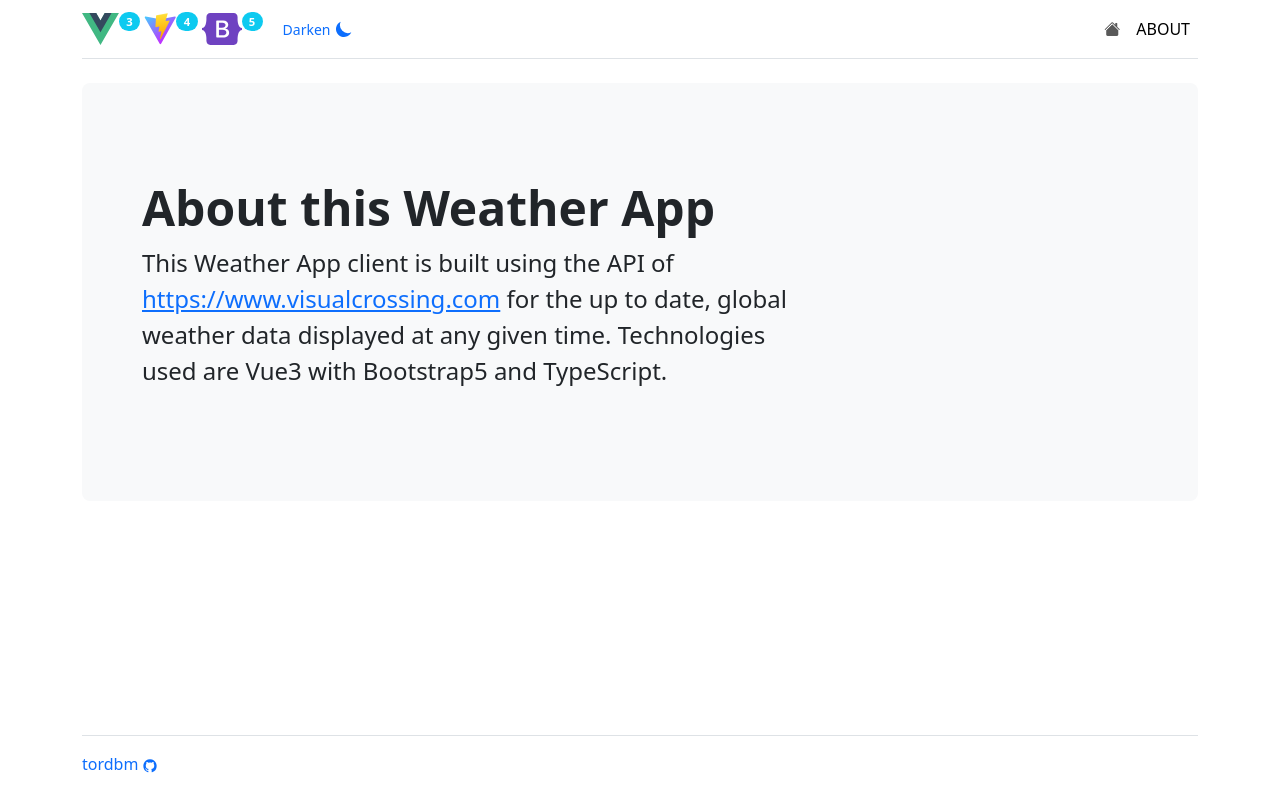
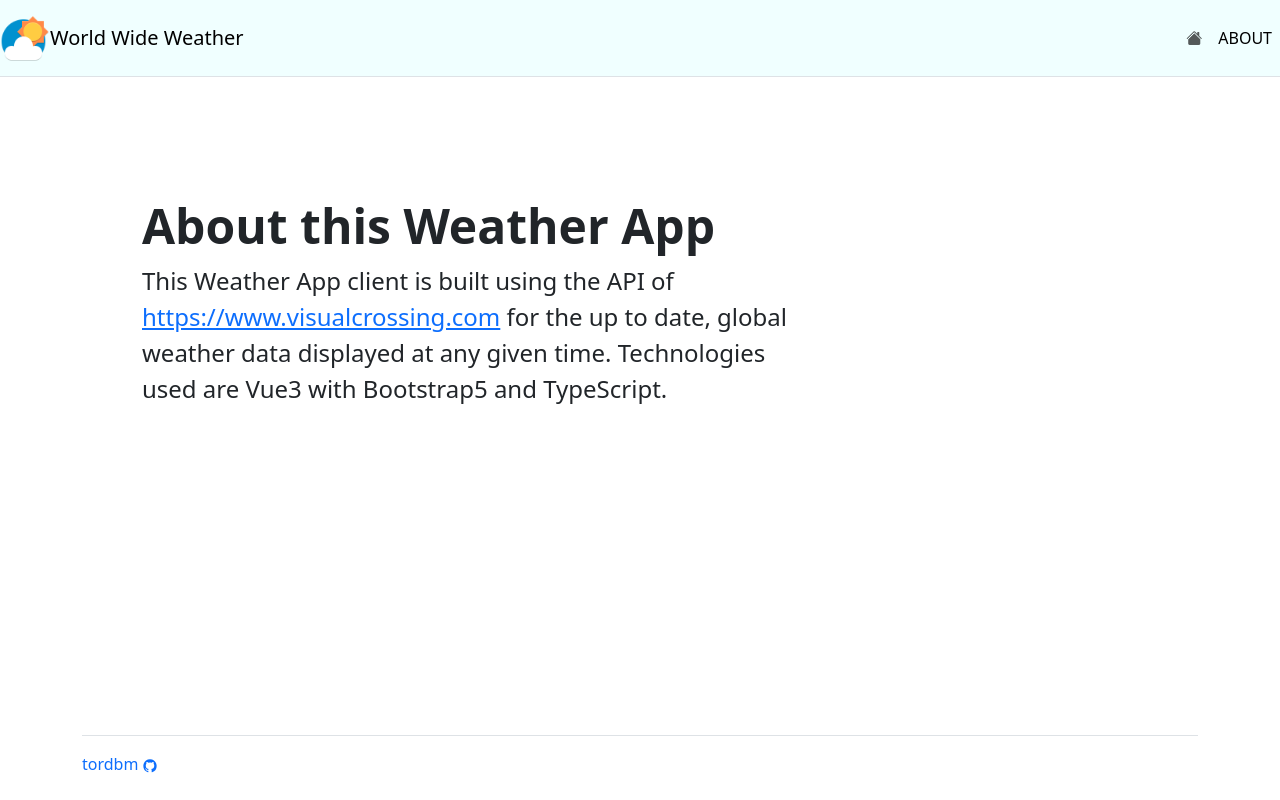
Before and after one commit to tordbm/WeatherApp-client, a Vue app: page /WeatherApp-client/about in a window 1280 px wide. Built offline with nearby package versions, Linux system fonts and the light colour scheme.

Commit message:
major design overhaul, patch 1.2

```diff
--- a/package.json
+++ b/package.json
@@ -1,5 +1,5 @@
 {
-  "version": "1.1.5",
+  "version": "1.2",
   "description": "WeatherApp-client front end written in Vue.js",
   "homepage": "https://tordbm.github.io/WeatherApp-client/",
   "license": "CC-BY-4.0",
--- a/src/App.vue
+++ b/src/App.vue
@@ -3,7 +3,7 @@
 </template>
 
 <style lang="scss">
-.box {
+body {
   background-color: var(--bs-tertiary-bg);
 }
 </style>
--- a/src/components/Heads.vue
+++ b/src/components/Heads.vue
@@ -1,11 +1,7 @@
 <template>
-  <div class="container-fluid py-4">
+  <div class="container-fluid py-4 d-flex justify-content-center">
     <h1 class="display-6 fw-bold">
       <slot></slot>
-      <img
-        src="@/icons/partially-sunny.png"
-        alt="Sun behind cloud"
-        height="100" />
     </h1>
   </div>
 </template>
--- a/src/components/Nav.vue
+++ b/src/components/Nav.vue
@@ -1,109 +1,16 @@
 <template>
-  <div class="container">
-    <nav class="navbar navbar-expand-lg mb-4 border-bottom">
+  <nav
+    class="navbar navbar-expand-lg mb-4 border-bottom"
+    style="background-color: azure">
     <router-link
       :to="routes[0].path"
       class="navbar-brand d-flex align-items-center text-decoration-none">
-        <svg
-          xmlns="http://www.w3.org/2000/svg"
-          height="32"
-          viewBox="0 0 261.76 226.69">
-          <path
-            d="M161.096.001l-30.225 52.351L100.647.001H-.005l130.877 226.688L261.749.001z"
-            fill="#41b883" />
-          <path
-            d="M161.096.001l-30.225 52.351L100.647.001H52.346l78.526 136.01L209.398.001z"
-            fill="#34495e" />
-        </svg>
-        <sup><small class="badge rounded-pill bg-info me-1">3</small></sup>
-        <svg
-          height="32"
-          viewBox="0 0 410 404"
-          fill="none"
-          xmlns="http://www.w3.org/2000/svg">
-          <path
-            d="M399.641 59.5246L215.643 388.545C211.844 395.338 202.084 395.378 198.228 388.618L10.5817 59.5563C6.38087 52.1896 12.6802 43.2665 21.0281 44.7586L205.223 77.6824C206.398 77.8924 207.601 77.8904 208.776 77.6763L389.119 44.8058C397.439 43.2894 403.768 52.1434 399.641 59.5246Z"
-            fill="url(#paint0_linear)" />
-          <path
-            d="M292.965 1.5744L156.801 28.2552C154.563 28.6937 152.906 30.5903 152.771 32.8664L144.395 174.33C144.198 177.662 147.258 180.248 150.51 179.498L188.42 170.749C191.967 169.931 195.172 173.055 194.443 176.622L183.18 231.775C182.422 235.487 185.907 238.661 189.532 237.56L212.947 230.446C216.577 229.344 220.065 232.527 219.297 236.242L201.398 322.875C200.278 328.294 207.486 331.249 210.492 326.603L212.5 323.5L323.454 102.072C325.312 98.3645 322.108 94.137 318.036 94.9228L279.014 102.454C275.347 103.161 272.227 99.746 273.262 96.1583L298.731 7.86689C299.767 4.27314 296.636 0.855181 292.965 1.5744Z"
-            fill="url(#paint1_linear)" />
-          <defs>
-            <linearGradient
-              id="paint0_linear"
-              x1="6.00017"
-              y1="32.9999"
-              x2="235"
-              y2="344"
-              gradientUnits="userSpaceOnUse">
-              <stop stop-color="#41D1FF" />
-              <stop offset="1" stop-color="#BD34FE" />
-            </linearGradient>
-            <linearGradient
-              id="paint1_linear"
-              x1="194.651"
-              y1="8.81818"
-              x2="236.076"
-              y2="292.989"
-              gradientUnits="userSpaceOnUse">
-              <stop stop-color="#FFEA83" />
-              <stop offset="0.0833333" stop-color="#FFDD35" />
-              <stop offset="1" stop-color="#FFA800" />
-            </linearGradient>
-          </defs>
-        </svg>
-        <sup><small class="badge rounded-pill bg-info me-1">4</small></sup>
-        <svg
-          xmlns="http://www.w3.org/2000/svg"
-          width="40"
-          height="32"
-          viewBox="0 0 118 94"
-          role="img">
-          <title>Bootstrap</title>
-          <path
-            fill-rule="evenodd"
-            clip-rule="evenodd"
-            d="M24.509 0c-6.733 0-11.715 5.893-11.492 12.284.214 6.14-.064 14.092-2.066 20.577C8.943 39.365 5.547 43.485 0 44.014v5.972c5.547.529 8.943 4.649 10.951 11.153 2.002 6.485 2.28 14.437 2.066 20.577C12.794 88.106 17.776 94 24.51 94H93.5c6.733 0 11.714-5.893 11.491-12.284-.214-6.14.064-14.092 2.066-20.577 2.009-6.504 5.396-10.624 10.943-11.153v-5.972c-5.547-.529-8.934-4.649-10.943-11.153-2.002-6.484-2.28-14.437-2.066-20.577C105.214 5.894 100.233 0 93.5 0H24.508zM80 57.863C80 66.663 73.436 72 62.543 72H44a2 2 0 01-2-2V24a2 2 0 012-2h18.437c9.083 0 15.044 4.92 15.044 12.474 0 5.302-4.01 10.049-9.119 10.88v.277C75.317 46.394 80 51.21 80 57.863zM60.521 28.34H49.948v14.934h8.905c6.884 0 10.68-2.772 10.68-7.727 0-4.643-3.264-7.207-9.012-7.207zM49.948 49.2v16.458H60.91c7.167 0 10.964-2.876 10.964-8.281 0-5.406-3.903-8.178-11.425-8.178H49.948z"
-            fill="#6f42c1"></path>
-        </svg>
-        <sup><small class="badge rounded-pill bg-info me-1">5</small></sup>
+      <img
+        src="@/icons/partially-sunny.png"
+        alt="Sun behind cloud"
+        height="50" />
+      World Wide Weather
     </router-link>
-      <section class="d-flex">
-        <a
-          href="#"
-          @click="(event) => changeTheme(event)"
-          class="text-decoration-none">
-          <div
-            v-if="themeToggler"
-            class="d-flex justify-content-between align-items-center">
-            <small class="me-1">Light Up</small>
-            <svg
-              class="p-0"
-              width="20"
-              height="20"
-              fill="currentColor"
-              viewBox="0 0 20 20"
-              xmlns="http://www.w3.org/2000/svg">
-              <path
-                d="M10 2a1 1 0 011 1v1a1 1 0 11-2 0V3a1 1 0 011-1zm4 8a4 4 0 11-8 0 4 4 0 018 0zm-.464 4.95l.707.707a1 1 0 001.414-1.414l-.707-.707a1 1 0 00-1.414 1.414zm2.12-10.607a1 1 0 010 1.414l-.706.707a1 1 0 11-1.414-1.414l.707-.707a1 1 0 011.414 0zM17 11a1 1 0 100-2h-1a1 1 0 100 2h1zm-7 4a1 1 0 011 1v1a1 1 0 11-2 0v-1a1 1 0 011-1zM5.05 6.464A1 1 0 106.465 5.05l-.708-.707a1 1 0 00-1.414 1.414l.707.707zm1.414 8.486l-.707.707a1 1 0 01-1.414-1.414l.707-.707a1 1 0 011.414 1.414zM4 11a1 1 0 100-2H3a1 1 0 000 2h1z"
-                fill-rule="evenodd"
-                clip-rule="evenodd"></path>
-            </svg>
-          </div>
-          <div v-else class="d-flex justify-content-between align-items-center">
-            <small class="me-1">Darken</small>
-            <svg
-              class="pa-0 ma-0"
-              width="20"
-              height="20"
-              fill="currentColor"
-              viewBox="0 0 20 20"
-              xmlns="http://www.w3.org/2000/svg">
-              <path
-                d="M17.293 13.293A8 8 0 016.707 2.707a8.001 8.001 0 1010.586 10.586z"></path>
-            </svg>
-          </div>
-        </a>
-      </section>
     <button
       class="navbar-toggler border-0 shadow-none"
       type="button"
@@ -133,33 +40,14 @@
       </ul>
     </div>
   </nav>
-  </div>
 </template>
 
 <script lang="ts" setup>
-import { computed, onMounted } from 'vue'
+import { computed } from 'vue'
 import { useRouter } from 'vue-router'
 import { routes } from '@/router/router'
-import { ref, type Ref } from 'vue'
-
-const themeToggler: Ref<boolean> = ref(false)
-const docElm = document.documentElement
-
-const changeTheme = (e: Event) => {
-  e.preventDefault()
-
-  themeToggler.value = !themeToggler.value
-  localStorage.theme = themeToggler.value ? 'dark' : 'light'
-  docElm.dataset.bsTheme = themeToggler.value ? 'dark' : 'light'
-}
 
 const router = useRouter()
 const activeRoute = computed(() => router.currentRoute.value.path)
 const isActive = (path: string) => path === activeRoute.value
-
-onMounted(() => {
-  const storedTheme = localStorage.theme
-  themeToggler.value = storedTheme === 'dark'
-  docElm.dataset.bsTheme = storedTheme || 'light'
-})
 </script>
--- a/src/components/WeatherData15Day.vue
+++ b/src/components/WeatherData15Day.vue
@@ -19,7 +19,7 @@
           <div class="icon-right">
             {{ parseConditions(day.icon) }}
           </div>
-          <div class="degree-right">{{ Math.round(day.temp) }} º</div>
+          <div class="degree-right">{{ Math.round(day.tempmax) }} º</div>
         </button>
       </h2>
       <div
@@ -28,7 +28,7 @@
         :aria-labelledby="'heading' + index"
         :data-bs-parent="'#accordionDays' + index">
         <div class="accordion-body">
-          <table class="table table-light table-hover mt-2">
+          <table class="table table-hover mt-2">
             <tbody>
               <tr v-for="hour in day.hours" :key="hour.datetime">
                 <td>{{ hour.datetime.slice(0, 5) }}</td>
--- a/src/components/WeatherDataToday.vue
+++ b/src/components/WeatherDataToday.vue
@@ -1,6 +1,6 @@
 <template>
   {{ todayData.description }}
-  <table class="table table-light table-hover mt-2">
+  <table class="table table-hover mt-2">
     <tbody>
       <tr v-for="hour in filterNextHours(todayData, weatherData)">
         <td>{{ hour.datetime.slice(0, 5) }}</td>
--- a/src/layouts/Default.vue
+++ b/src/layouts/Default.vue
@@ -2,7 +2,7 @@
   <Nav />
 
   <header class="container">
-    <Heads>World Wide Weather without breaking a sweat!</Heads>
+    <Heads></Heads>
   </header>
 
   <main class="container flex-shrink-0 mb-4">
```
Also changed, not shown: src/components/WeatherOverview.vue (+40 -18 lines), src/views/Home.vue (+7 -25 lines). Lines whose indentation alone changed are shown as unchanged.
